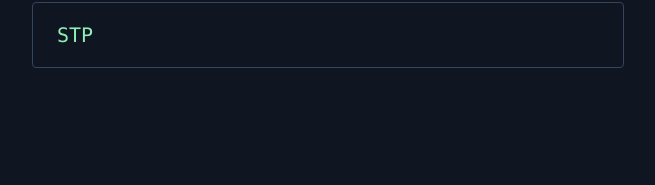
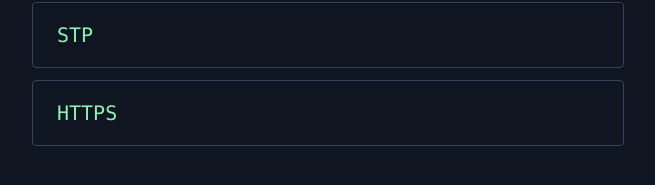
Before and after one commit to harutaro-aiueo/PacketCinema, a React (Vite) app: page / in a window 1280 px wide. Shown: the part 307-492 px from the top of the page, without its empty margins (312-967 px from the left). Built offline with nearby package versions, Linux system fonts and the light colour scheme.

Commit message:
HTTPS教材を追加 (#4)
* Add HTTPS lesson

* Update home navigation for HTTPS

---------

Co-authored-by: harutaro-aiueo <328321608+harutaro-aiueo@users.noreply.github.com>

```diff
--- a/src/app/catalog.ts
+++ b/src/app/catalog.ts
@@ -4,6 +4,7 @@ import { assertSupportedLayout } from "../visualization/layouts/twoNode";
 import { ssh } from "../protocols/ssh";
 import { tcp } from "../protocols/tcp";
 import { stp } from "../protocols/stp";
+import { https } from "../protocols/https";
 
 export interface CatalogEntry {
   protocol: ProtocolDefinition;
@@ -33,4 +34,5 @@ export const catalog = createCatalog([
   { protocol: ssh, publishedScenarioIds: ["interactive"] },
   { protocol: tcp, publishedScenarioIds: ["handshake"] },
   { protocol: stp, publishedScenarioIds: ["convergence"] },
+  { protocol: https, publishedScenarioIds: ["tls13-http11"] },
 ]);
--- /dev/null
+++ b/src/protocols/https/index.ts
@@ -0,0 +1,215 @@
+import type { ProtocolDefinition, Scenario, Step } from "../../domain/lesson";
+import { createConnection } from "../tcp";
+
+const tls = "https://www.rfc-editor.org/rfc/rfc8446#section-";
+const http = "https://www.rfc-editor.org/rfc/rfc9110#section-";
+const http1 = "https://www.rfc-editor.org/rfc/rfc9112#section-";
+
+function message(
+  id: string,
+  phase: string,
+  title: string,
+  wire: string,
+  from: "client" | "server",
+  to: "client" | "server",
+  description: string,
+  fields: string[],
+  protection: string,
+  source: string,
+): Step {
+  return {
+    kind: "message",
+    id,
+    phase,
+    title,
+    wire,
+    from,
+    to,
+    description,
+    fields,
+    protection,
+    source,
+  };
+}
+
+const scenario = {
+  id: "tls13-http11",
+  title: "HTTPSでWebページを取得する",
+  badge: "HTTPS · TLS 1.3",
+  sceneLabel: "browser ↔ web server",
+  nodes: [
+    {
+      id: "client",
+      label: "BROWSER",
+      caption: "ブラウザー",
+      image: "./pixels/client.svg",
+    },
+    {
+      id: "server",
+      label: "WEB SERVER",
+      caption: "Webサーバー",
+      image: "./pixels/server.svg",
+    },
+  ],
+  prerequisites: [{ protocol: "tcp", label: "TCP接続の確立" }],
+  notes: [
+    "TLS 1.3のフルハンドシェイクでHTTP/1.1を運ぶ一例です。HTTPSはHTTPをTLSで保護して運びます。具体的なHTTPバージョンや下位の接続方式は状況により異なります。",
+    "説明を絞るため、DNS、TLSセッション再開・0-RTT、HelloRetryRequest、クライアント証明書、HTTP/2・HTTP/3、複数要求、切断は省略しています。TCP接続後にTLSを始める通常の構成を示します。",
+    "TLS 1.3ではClientHelloとServerHelloは暗号化前に送られます。ServerHello後のハンドシェイクメッセージとHTTPデータはTLSで保護されますが、通信相手・サイズ・タイミングなどの情報まで全て隠れるわけではありません。",
+    "サーバー証明書は証明書チェーンと接続先ホスト名を検証して初めて認証に使えます。この例では検証に成功する場合だけ続行し、失敗時の中断は別表示にしていません。",
+  ],
+  steps: [
+    ...createConnection({ phase: "TCP接続" }),
+    message(
+      "client-hello",
+      "TLSハンドシェイク",
+      "TLS 1.3の条件を提示する",
+      "ClientHello",
+      "client",
+      "server",
+      "ブラウザーが対応するTLSバージョンや暗号方式、鍵共有情報を提示します。接続先名（SNI）やHTTP/1.1を使うというALPN情報を含めることがあります。",
+      [
+        "supported_versions: TLS 1.3",
+        "key_share",
+        "server_name: example.com",
+        "ALPN: http/1.1",
+      ],
+      "暗号化前",
+      tls + "4.1.2",
+    ),
+    message(
+      "server-hello",
+      "TLSハンドシェイク",
+      "TLSの方式と鍵共有を選ぶ",
+      "ServerHello",
+      "server",
+      "client",
+      "サーバーがTLS 1.3と鍵共有の応答を選びます。両者は共有鍵素材からハンドシェイク用の鍵を導き、以降のTLSハンドシェイクを保護できるようになります。",
+      ["選択したTLS 1.3暗号方式", "key_share"],
+      "暗号化前",
+      tls + "4.1.3",
+    ),
+    message(
+      "encrypted-extensions",
+      "TLSハンドシェイク",
+      "暗号化された接続条件を返す",
+      "EncryptedExtensions",
+      "server",
+      "client",
+      "サーバーがClientHelloへの応答拡張を返します。選ばれたALPNなどが含まれます。このメッセージはServerHello後なので暗号化されています。",
+      ["選択されたALPN: http/1.1"],
+      "TLSハンドシェイク鍵で暗号化",
+      tls + "4.3.1",
+    ),
+    message(
+      "certificate",
+      "TLSハンドシェイク",
+      "サーバー証明書を提示する",
+      "Certificate",
+      "server",
+      "client",
+      "サーバーが接続先名に対応する証明書と中間証明書の情報を送ります。証明書の提示だけでは相手の認証は完了しません。",
+      ["サーバー証明書チェーン", "対象名: example.com"],
+      "TLSハンドシェイク鍵で暗号化",
+      tls + "4.4.2",
+    ),
+    message(
+      "certificate-verify",
+      "TLSハンドシェイク",
+      "秘密鍵を持つことを証明する",
+      "CertificateVerify",
+      "server",
+      "client",
+      "サーバーが証明書に対応する秘密鍵でハンドシェイク内容への署名を行い、秘密鍵の所持を証明します。",
+      ["ハンドシェイク内容への署名"],
+      "TLSハンドシェイク鍵で暗号化",
+      tls + "4.4.3",
+    ),
+    message(
+      "server-finished",
+      "TLSハンドシェイク",
+      "サーバー側のハンドシェイクを完了する",
+      "Finished",
+      "server",
+      "client",
+      "サーバーがハンドシェイク全体を検証するための値を送り、サーバー側のハンドシェイクを完了します。",
+      ["transcript hashに対する検証値"],
+      "TLSハンドシェイク鍵で暗号化",
+      tls + "4.4.4",
+    ),
+    {
+      kind: "local",
+      id: "verify-server",
+      phase: "TLSハンドシェイク",
+      title: "証明書と署名を検証する",
+      wire: "証明書の検証に成功",
+      node: "client",
+      effect: {
+        kind: "stages",
+        stages: [
+          { text: "証明書チェーンを確認", status: "信頼できる発行元か" },
+          {
+            text: "接続先名と証明書の用途を確認",
+            status: "対象サーバーと一致するか",
+          },
+          { text: "CertificateVerify署名を確認", status: "秘密鍵の所持を確認" },
+        ],
+        label: "サーバー証明書の検証",
+      },
+      description:
+        "ブラウザーは証明書の信頼チェーンと接続先の識別情報を確認し、CertificateVerifyの署名も検証します。検証に失敗すればHTTPS通信を続けず、ここでは成功した場合を示します。",
+      fields: [
+        "証明書の信頼チェーン",
+        "接続先ホスト名",
+        "CertificateVerify署名",
+      ],
+      protection: "端末内の検証",
+      source: http + "4.3.4",
+    },
+    message(
+      "client-finished",
+      "TLSハンドシェイク",
+      "クライアント側のハンドシェイクを完了する",
+      "Finished",
+      "client",
+      "server",
+      "ブラウザーがハンドシェイク全体を検証する値を送り、TLS接続を確立します。双方でアプリケーションデータ用の鍵が使える状態になります。",
+      ["transcript hashに対する検証値"],
+      "TLSハンドシェイク鍵で暗号化",
+      tls + "4.4.4",
+    ),
+    message(
+      "http-request",
+      "HTTP通信",
+      "HTTPSでHTTP要求を送る",
+      "TLS Application Data · GET /index.html",
+      "client",
+      "server",
+      "TLSで確立した接続を通してHTTP/1.1要求を送ります。外側からはTLSのアプリケーションデータとして見え、HTTPの内容は暗号化されています。",
+      ["GET /index.html HTTP/1.1", "Host: example.com"],
+      "TLSアプリケーション鍵で暗号化・完全性保護",
+      http1 + "3.1",
+    ),
+    message(
+      "http-response",
+      "HTTP通信",
+      "暗号化されたHTTP応答を受け取る",
+      "TLS Application Data · 200 OK",
+      "server",
+      "client",
+      "サーバーはTLSで保護したHTTP応答を返します。ブラウザーはTLSで復号・検証してからHTTP応答として処理します。",
+      ["HTTP/1.1 200 OK", "Content-Type: text/html", "応答本文"],
+      "TLSアプリケーション鍵で暗号化・完全性保護",
+      http1 + "4",
+    ),
+  ],
+} satisfies Scenario;
+
+export const https: ProtocolDefinition = {
+  id: "https",
+  title: "HTTPS",
+  description: "TLSで通信を保護し、Webサーバーを認証してHTTPを送受信する",
+  keywords: ["Web", "TLS", "暗号化", "証明書", "HTTP", "SSL", "ウェブページ"],
+  defaultScenarioId: scenario.id,
+  scenarios: [scenario],
+};
```
Also changed, not shown: 2 other files (tests, documents, lock files or other folders).
